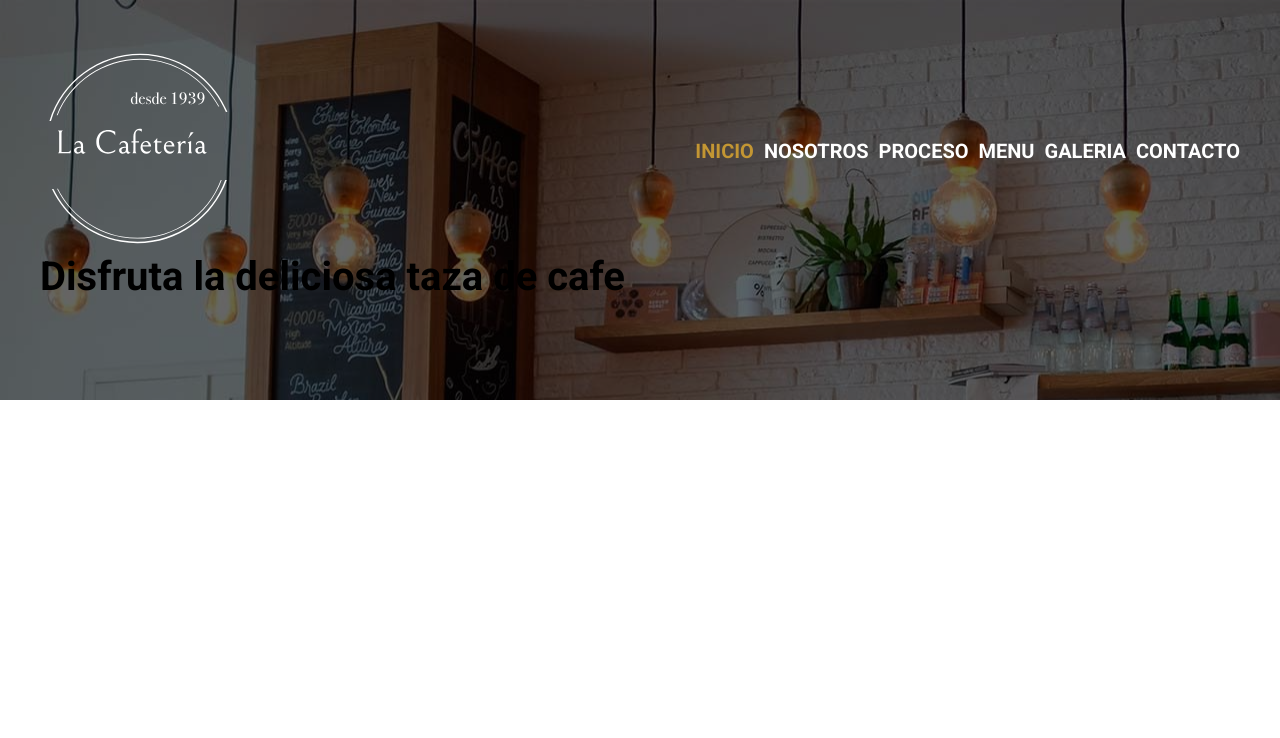
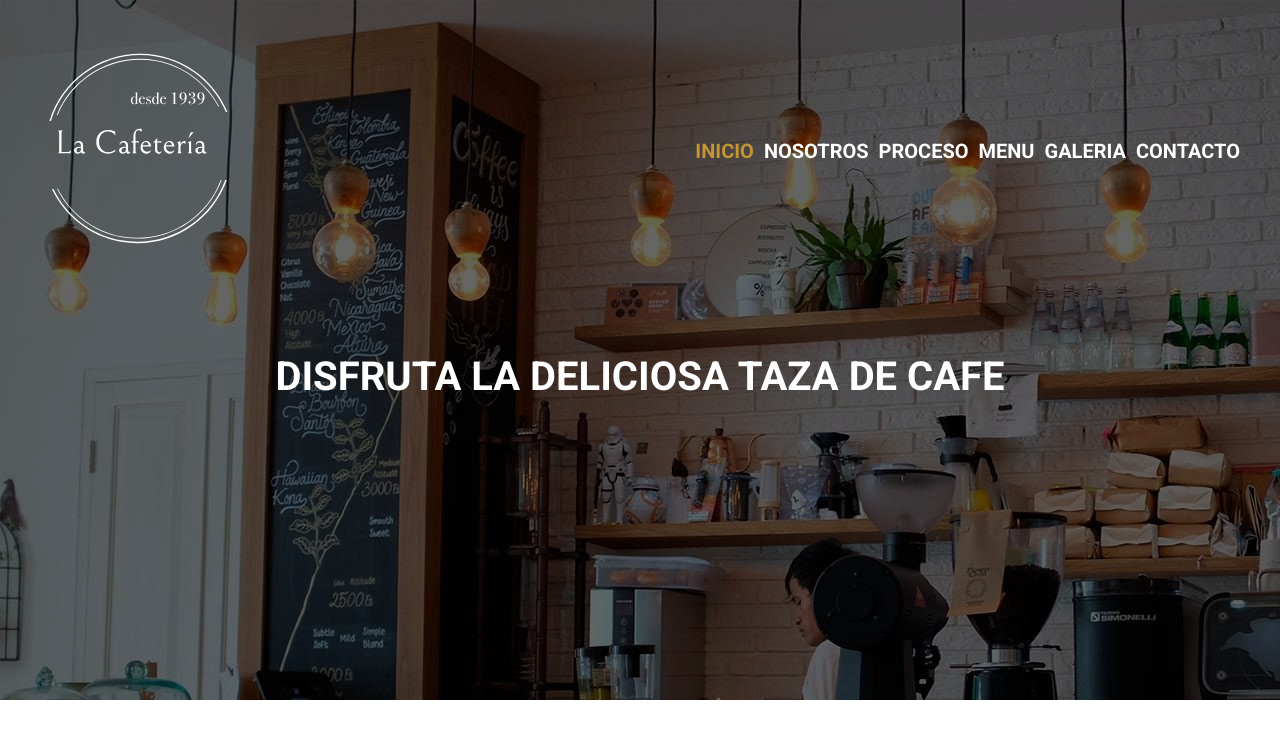
Before and after one commit to fabianallvarez/cafeteria, a website: page index.html in a window 1280 px wide. Drawn offline with Linux system fonts and the light colour scheme.

```diff
--- a/src/scss/header/_header.scss
+++ b/src/scss/header/_header.scss
@@ -4,6 +4,10 @@
 .header {
     padding: 5rem 0;
     position: relative;
+
+    @include m.tablet {
+        min-height: 70rem;
+    }
 
     &::before {
         content: '';
@@ -18,6 +22,17 @@
 
     .contenido-header {
         position: relative;
+
+        h1 {
+            text-align: center;
+            color: v.$blanco;
+            text-transform: uppercase;
+            margin-top: 5rem;
+
+            @include m.tablet {
+                margin: 10rem;
+            }
+        }
     }
 }
 
```
Also changed, not shown: build/css/app.css.
